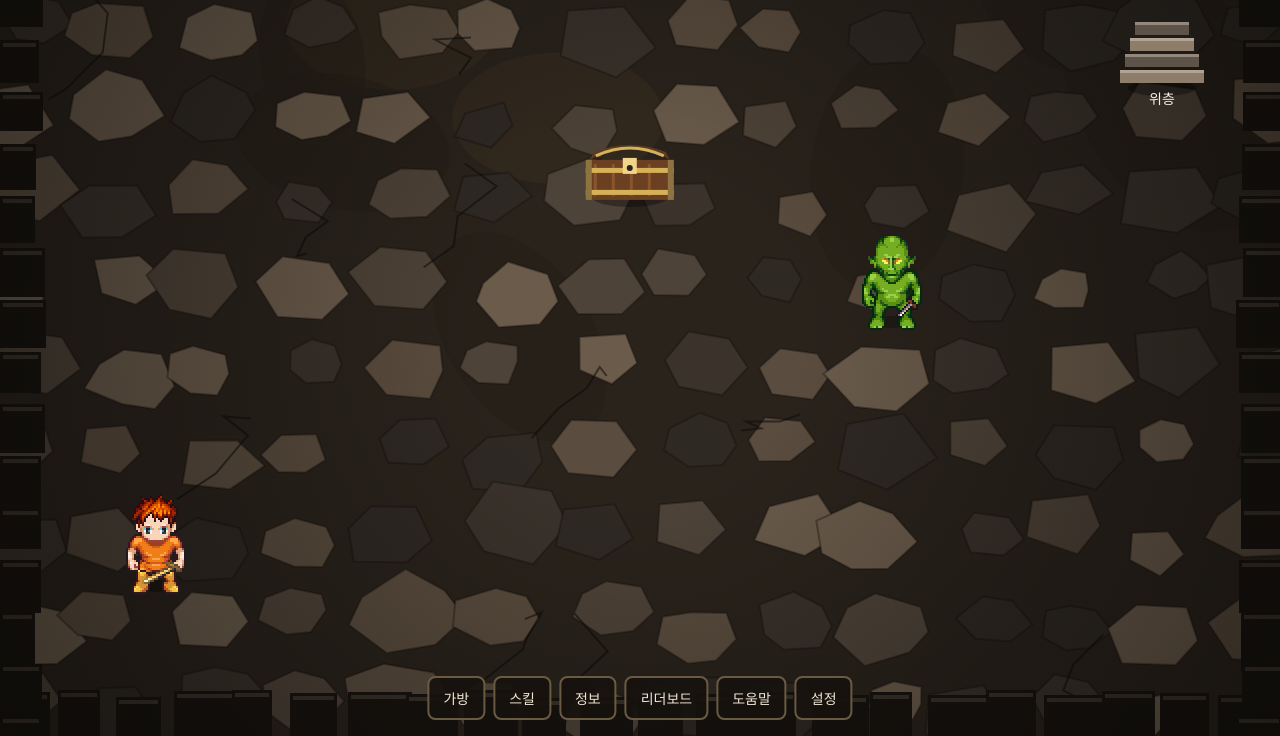
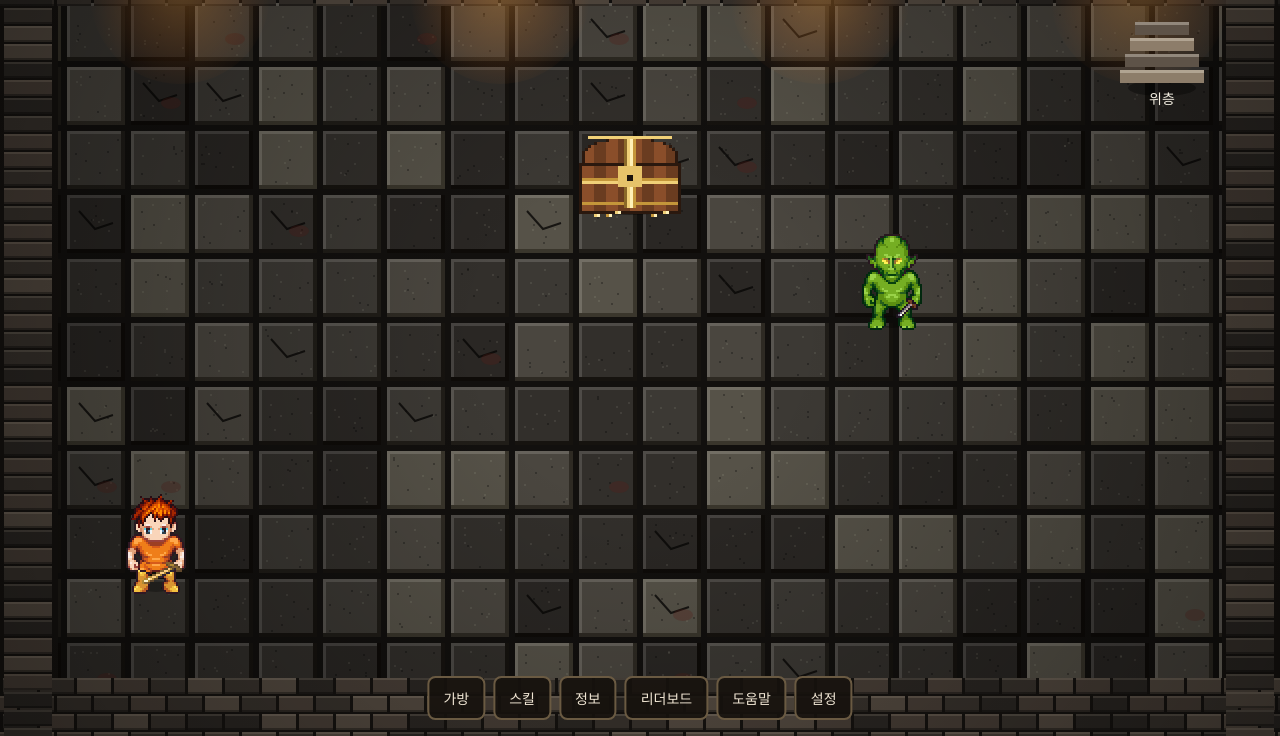
Before and after one commit to howmaking-prog/arrogance-2d-rpg, a website: page index.html in a window 1280 px wide. Shown: the part 64-800 px from the top of the page. Drawn offline with Linux system fonts and the light colour scheme.

Commit message:
Redraw the dungeon floor and treasure chest in dark pixel stone.

```diff
--- a/index.html
+++ b/index.html
@@ -307,7 +307,7 @@
     </section>
   </main>
 
-  <script type="module" src="src/game/main.js?v=11"></script>
+  <script type="module" src="src/game/main.js?v=12"></script>
 
 </body>
 </html>
--- a/src/game/floor.js
+++ b/src/game/floor.js
@@ -1,10 +1,11 @@
-// 2층부터 쓰는 석판 칸. 1층은 칸 경계 없는 던전 지형이다.
 const TILE_SIZE = 64
-const STONE_COLORS = ['#3c342c', '#4a3f34', '#322c27', '#55483c', '#3a312b']
-const DUNGEON_STONES = ['#4e4338', '#5a4c3e', '#3a322b', '#6a5b4b', '#2f2924']
+const GROUT = 3
+const WALL_DEPTH = 58
 const FLOOR_COLUMN_SHIFT = 17
 const FLOOR_ROW_SHIFT = 31
-const WALL_DEPTH = 46
+
+const WARM_STONES = ['#3c3934', '#4a463f', '#322f2b', '#565248', '#2a2724']
+const COLD_STONES = ['#34383c', '#3e444a', '#2a2e32', '#4a5158', '#24282c']
 
 const mix = (n) => {
   let value = Math.imul(n, 374761393)
@@ -16,8 +17,19 @@ const tileHash = (column, row) => mix(column * 374761393 + row * 668265263)
 
 let floorCache = null
 
-const drawStoneTiles = (ctx, width, height, floor) => {
-  ctx.fillStyle = '#16130f'
+const shadeColor = (hex, amount) => {
+  const value = Number.parseInt(hex.slice(1), 16)
+  const clampChannel = (channel) => Math.max(0, Math.min(255, channel + amount))
+  const red = clampChannel((value >> 16) & 255)
+  const green = clampChannel((value >> 8) & 255)
+  const blue = clampChannel(value & 255)
+  return `rgb(${red}, ${green}, ${blue})`
+}
+
+// 참고한 어두운 던전처럼, 모서리가 깎인 직사각 석판을 깐다.
+const drawStonePavers = (ctx, width, height, floor) => {
+  const palette = floor === 1 ? WARM_STONES : COLD_STONES
+  ctx.fillStyle = '#12100e'
   ctx.fillRect(0, 0, width, height)
 
   for (let y = 0; y < height; y += TILE_SIZE) {
@@ -25,130 +37,99 @@ const drawStoneTiles = (ctx, width, height, floor) => {
       const column = Math.floor(x / TILE_SIZE)
       const row = Math.floor(y / TILE_SIZE)
       const tone = tileHash(column + floor * FLOOR_COLUMN_SHIFT, row + floor * FLOOR_ROW_SHIFT)
-      const gap = 3
-      ctx.fillStyle = STONE_COLORS[tone % STONE_COLORS.length]
-      ctx.fillRect(x + gap, y + gap, TILE_SIZE - gap * 2, TILE_SIZE - gap * 2)
+      const base = palette[tone % palette.length]
+      const stoneX = x + GROUT
+      const stoneY = y + GROUT
+      const stoneWidth = TILE_SIZE - GROUT * 2
+      const stoneHeight = TILE_SIZE - GROUT * 2
 
-      ctx.fillStyle = 'rgba(112, 88, 62, 0.28)'
-      ctx.fillRect(x + gap, y + gap, TILE_SIZE - gap * 2, 3)
+      ctx.fillStyle = base
+      ctx.fillRect(stoneX, stoneY, stoneWidth, stoneHeight)
+      ctx.fillStyle = shadeColor(base, 28)
+      ctx.fillRect(stoneX, stoneY, stoneWidth, 3)
+      ctx.fillRect(stoneX, stoneY, 3, stoneHeight)
+      ctx.fillStyle = shadeColor(base, -28)
+      ctx.fillRect(stoneX, stoneY + stoneHeight - 4, stoneWidth, 4)
+      ctx.fillRect(stoneX + stoneWidth - 4, stoneY, 4, stoneHeight)
 
-      if (tone % 5 === 0) {
-        ctx.strokeStyle = 'rgba(14, 11, 9, 0.75)'
-        ctx.lineWidth = 1
+      for (let speck = 0; speck < 8; speck += 1) {
+        const noise = mix(tone + speck * 19)
+        const speckX = stoneX + 6 + (noise % (stoneWidth - 12))
+        const speckY = stoneY + 6 + ((noise >>> 8) % (stoneHeight - 12))
+        ctx.fillStyle = noise % 2 === 0 ? 'rgba(0, 0, 0, 0.28)' : 'rgba(255, 244, 220, 0.08)'
+        ctx.fillRect(speckX, speckY, 2, 2)
+      }
+
+      if (tone % 6 === 0) {
+        ctx.strokeStyle = 'rgba(8, 7, 6, 0.8)'
+        ctx.lineWidth = 2
         ctx.beginPath()
-        ctx.moveTo(x + 14, y + 20)
-        ctx.lineTo(x + 30, y + 42)
-        ctx.lineTo(x + 48, y + 34)
+        ctx.moveTo(stoneX + 12, stoneY + 16)
+        ctx.lineTo(stoneX + 28, stoneY + 34)
+        ctx.lineTo(stoneX + 46, stoneY + 28)
         ctx.stroke()
       }
 
-      if (tone % 7 === 0) {
-        ctx.fillStyle = 'rgba(18, 14, 11, 0.4)'
+      if (tone % 9 === 0) {
+        ctx.fillStyle = floor === 1 ? 'rgba(92, 28, 22, 0.28)' : 'rgba(20, 24, 28, 0.35)'
         ctx.beginPath()
-        ctx.ellipse(x + 42, y + 30, 9, 5, 0, 0, Math.PI * 2)
+        ctx.ellipse(stoneX + 40, stoneY + 36, 10, 6, 0, 0, Math.PI * 2)
         ctx.fill()
       }
     }
   }
 }
 
-// 1층은 격자 타일 대신 흙과 불규칙한 바위, 가장자리 벽으로 던전 방을 만든다.
-const drawDungeonTerrain = (ctx, width, height) => {
-  ctx.fillStyle = '#2a231c'
-  ctx.fillRect(0, 0, width, height)
+const drawBrick = (ctx, x, y, brickWidth, brickHeight, tone) => {
+  const colors = ['#3a342e', '#4a4038', '#2c2824', '#564c42']
+  ctx.fillStyle = colors[tone % colors.length]
+  ctx.fillRect(x, y, brickWidth, brickHeight)
+  ctx.fillStyle = 'rgba(255, 236, 210, 0.14)'
+  ctx.fillRect(x, y, brickWidth, 2)
+  ctx.fillStyle = 'rgba(0, 0, 0, 0.35)'
+  ctx.fillRect(x, y + brickHeight - 2, brickWidth, 2)
+}
 
-  const dirtCount = Math.max(8, Math.round((width * height) / 180000))
-  for (let index = 0; index < dirtCount; index += 1) {
-    const tone = mix(index + 41)
-    const x = (tone % 1000) / 1000 * width
-    const y = ((tone >>> 8) % 1000) / 1000 * height
-    const radius = 70 + (tone % 90)
-    ctx.fillStyle = tone % 3 === 0 ? 'rgba(58, 46, 32, 0.55)' : 'rgba(36, 30, 24, 0.45)'
-    ctx.beginPath()
-    ctx.ellipse(x, y, radius, radius * 0.62, (tone % 18) / 10, 0, Math.PI * 2)
-    ctx.fill()
-  }
+// 가장자리는 벽돌 벽으로 막아 던전 방처럼 보이게 한다.
+const drawDungeonWalls = (ctx, width, height) => {
+  ctx.fillStyle = '#161310'
+  ctx.fillRect(0, 0, width, WALL_DEPTH)
+  ctx.fillRect(0, height - WALL_DEPTH, width, WALL_DEPTH)
+  ctx.fillRect(0, 0, WALL_DEPTH, height)
+  ctx.fillRect(width - WALL_DEPTH, 0, WALL_DEPTH, height)
 
-  const columns = Math.ceil(width / 96)
-  const rows = Math.ceil(height / 84)
-  for (let row = 0; row < rows; row += 1) {
-    for (let column = 0; column < columns; column += 1) {
-      const tone = mix(column * 19 + row * 53 + 7)
-      const x = column * 96 + (tone % 36)
-      const y = row * 84 + ((tone >>> 5) % 28)
-      const radius = 34 + (tone % 28)
-      const sides = 5 + (tone % 3)
-      ctx.fillStyle = DUNGEON_STONES[tone % DUNGEON_STONES.length]
-      ctx.beginPath()
-      for (let side = 0; side < sides; side += 1) {
-        const spin = mix(tone + side * 17)
-        const angle = (Math.PI * 2 * side) / sides + (spin % 10) / 40
-        const reach = radius * (0.72 + (spin % 30) / 100)
-        const pointX = x + Math.cos(angle) * reach
-        const pointY = y + Math.sin(angle) * reach * 0.72
-        if (side === 0) {
-          ctx.moveTo(pointX, pointY)
-        } else {
-          ctx.lineTo(pointX, pointY)
-        }
-      }
-      ctx.closePath()
-      ctx.fill()
-      ctx.strokeStyle = 'rgba(18, 14, 11, 0.35)'
-      ctx.lineWidth = 2
-      ctx.stroke()
+  const brickWidth = 34
+  const brickHeight = 16
+  for (let row = 0; row < Math.ceil(WALL_DEPTH / brickHeight); row += 1) {
+    const offset = row % 2 === 0 ? 0 : brickWidth / 2
+    for (let x = -brickWidth; x < width; x += brickWidth + 3) {
+      drawBrick(ctx, x + offset, row * (brickHeight + 2), brickWidth, brickHeight, mix(x + row))
+      drawBrick(ctx, x + offset, height - WALL_DEPTH + row * (brickHeight + 2), brickWidth, brickHeight, mix(x + row + 5))
     }
   }
+  for (let y = 0; y < height; y += brickHeight + 2) {
+    drawBrick(ctx, 4, y, WALL_DEPTH - 10, brickHeight, mix(y))
+    drawBrick(ctx, width - WALL_DEPTH + 4, y, WALL_DEPTH - 10, brickHeight, mix(y + 9))
+  }
+}
 
-  for (let index = 0; index < 10; index += 1) {
-    const tone = mix(index + 900)
-    let x = (tone % 1000) / 1000 * width
-    let y = ((tone >>> 7) % 1000) / 1000 * height
-    ctx.strokeStyle = 'rgba(12, 10, 8, 0.55)'
-    ctx.lineWidth = 2
+const drawTorches = (ctx, width) => {
+  for (let x = 180; x < width - 80; x += 320) {
+    const glow = ctx.createRadialGradient(x, WALL_DEPTH - 8, 4, x, WALL_DEPTH + 10, 90)
+    glow.addColorStop(0, 'rgba(255, 166, 64, 0.38)')
+    glow.addColorStop(1, 'rgba(255, 120, 30, 0)')
+    ctx.fillStyle = glow
     ctx.beginPath()
-    ctx.moveTo(x, y)
-    for (let step = 0; step < 4; step += 1) {
-      const bend = mix(tone + step * 13)
-      x += ((bend % 80) - 40)
-      y += (((bend >>> 6) % 50) - 10)
-      ctx.lineTo(x, y)
-    }
-    ctx.stroke()
+    ctx.arc(x, WALL_DEPTH, 90, 0, Math.PI * 2)
+    ctx.fill()
+
+    ctx.fillStyle = '#5a4634'
+    ctx.fillRect(x - 3, WALL_DEPTH - 18, 6, 16)
+    ctx.fillStyle = '#f0c14a'
+    ctx.fillRect(x - 4, WALL_DEPTH - 28, 8, 10)
+    ctx.fillStyle = '#fff1c2'
+    ctx.fillRect(x - 2, WALL_DEPTH - 32, 4, 6)
   }
-
-  const drawWallBlock = (x, y, blockWidth, blockHeight) => {
-    ctx.fillStyle = '#17130f'
-    ctx.fillRect(x, y, blockWidth, blockHeight)
-    ctx.fillStyle = '#3a322b'
-    ctx.fillRect(x + 3, y + 3, blockWidth - 6, 4)
-  }
-
-  for (let x = 0; x < width; x += 58) {
-    const tone = mix(x + 3)
-    const block = 40 + (tone % 28)
-    drawWallBlock(x, 0, block, WALL_DEPTH - (tone % 14))
-    drawWallBlock(x, height - WALL_DEPTH + (tone % 10), block, WALL_DEPTH)
-  }
-  for (let y = 0; y < height; y += 52) {
-    const tone = mix(y + 11)
-    const block = 36 + (tone % 24)
-    drawWallBlock(0, y, WALL_DEPTH - (tone % 12), block)
-    drawWallBlock(width - WALL_DEPTH + (tone % 10), y, WALL_DEPTH, block)
-  }
-
-  const shade = ctx.createRadialGradient(
-    width / 2,
-    height / 2,
-    Math.min(width, height) * 0.2,
-    width / 2,
-    height / 2,
-    Math.max(width, height) * 0.72,
-  )
-  shade.addColorStop(0, 'rgba(0, 0, 0, 0)')
-  shade.addColorStop(1, 'rgba(6, 5, 4, 0.62)')
-  ctx.fillStyle = shade
-  ctx.fillRect(0, 0, width, height)
 }
 
 const paintFloor = (width, height, floor) => {
@@ -159,15 +140,26 @@ const paintFloor = (width, height, floor) => {
   if (!layer) {
     throw new Error('바닥 버퍼를 만들 수 없습니다.')
   }
-  if (floor === 1) {
-    drawDungeonTerrain(layer, width, height)
-  } else {
-    drawStoneTiles(layer, width, height, floor)
-  }
+  drawStonePavers(layer, width, height, floor)
+  drawDungeonWalls(layer, width, height)
+  drawTorches(layer, width)
+
+  const shade = layer.createRadialGradient(
+    width / 2,
+    height / 2,
+    Math.min(width, height) * 0.2,
+    width / 2,
+    height / 2,
+    Math.max(width, height) * 0.75,
+  )
+  shade.addColorStop(0, 'rgba(0, 0, 0, 0)')
+  shade.addColorStop(1, 'rgba(0, 0, 0, 0.55)')
+  layer.fillStyle = shade
+  layer.fillRect(0, 0, width, height)
   return surface
 }
 
-// 같은 크기와 층은 다시 그리지 않고, 1층만 던전 지형으로 깐다.
+// 같은 크기와 층은 다시 그리지 않는다.
 export const drawTowerFloor = (ctx, width, height, floor) => {
   try {
     if (
--- a/src/game/items.js
+++ b/src/game/items.js
@@ -1,9 +1,10 @@
 import { BRASS_SWORD_ATK } from './stats/constants.js'
 
 // 상자와 떨어진 아이템에 손을 뻗을 수 있는 거리. 좌표는 중심이다.
-const CHEST_WIDTH = 88
-const CHEST_HEIGHT = 68
+const CHEST_WIDTH = 120
+const CHEST_HEIGHT = 108
 const CHEST_REACH = 120
+const CHEST_SCALE = 3
 
 // 걷기 아래 방향 첫 칸에 있는 놋쇠검만 잘라 바닥 아이템으로 쓴다.
 const SWORD_URL = 'src/item/weapon/Sword_brass.png'
@@ -23,73 +24,124 @@ const containsPoint = (point, centerX, centerY, width, height) => (
   && Math.abs(point.y - centerY) <= height / 2
 )
 
-// 나무결과 쇠테, 자물쇠가 있는 상자를 그린다. 열리면 뚜껑이 뒤로 젖혀진다.
-const drawChest = (ctx, chest) => {
-  const left = chest.x - chest.width / 2
-  const top = chest.y - chest.height / 2
-  const bodyTop = top + 28
-  const bodyHeight = chest.height - 28
+const CHEST_SPRITE_WIDTH = 40
+const CHEST_SPRITE_HEIGHT = 36
 
-  ctx.fillStyle = 'rgba(0, 0, 0, 0.35)'
-  ctx.beginPath()
-  ctx.ellipse(chest.x, top + chest.height - 2, chest.width * 0.42, 9, 0, 0, Math.PI * 2)
-  ctx.fill()
+const paintPixel = (ctx, x, y, color) => {
+  ctx.fillStyle = color
+  ctx.fillRect(x, y, 1, 1)
+}
 
-  const drawBody = () => {
-    ctx.fillStyle = '#6b3f22'
-    ctx.fillRect(left, bodyTop, chest.width, bodyHeight)
-    ctx.fillStyle = '#8a552c'
-    for (let plank = 0; plank < 4; plank += 1) {
-      const plankX = left + 8 + plank * ((chest.width - 16) / 4)
-      ctx.fillRect(plankX, bodyTop + 4, 3, bodyHeight - 8)
-    }
-    ctx.fillStyle = '#d7b15a'
-    ctx.fillRect(left, bodyTop + 8, chest.width, 5)
-    ctx.fillRect(left, bodyTop + bodyHeight - 10, chest.width, 5)
-    ctx.fillStyle = '#8d7340'
-    ctx.fillRect(left, bodyTop, 6, bodyHeight)
-    ctx.fillRect(left + chest.width - 6, bodyTop, 6, bodyHeight)
+// 작은 픽셀 상자를 만들어 확대해 그린다. 곡선 도형은 쓰지 않는다.
+const buildChestSprite = (open) => {
+  const sprite = document.createElement('canvas')
+  sprite.width = CHEST_SPRITE_WIDTH
+  sprite.height = CHEST_SPRITE_HEIGHT
+  const ctx = sprite.getContext('2d')
+  if (!ctx) {
+    throw new Error('보물상자 픽셀을 만들 수 없습니다.')
   }
 
-  const drawLid = (lifted) => {
-    const lidTop = lifted ? top - 8 : top
-    const lidHeight = lifted ? 22 : 30
-    ctx.fillStyle = lifted ? '#4e311c' : '#5c3a22'
-    ctx.beginPath()
-    ctx.moveTo(left + 4, bodyTop)
-    ctx.quadraticCurveTo(chest.x, lidTop, left + chest.width - 4, bodyTop)
-    ctx.lineTo(left + chest.width - 8, bodyTop - (lifted ? 2 : 8))
-    ctx.quadraticCurveTo(chest.x, lidTop + lidHeight * 0.2, left + 8, bodyTop - (lifted ? 2 : 8))
-    ctx.closePath()
-    ctx.fill()
-    ctx.strokeStyle = '#d7b15a'
-    ctx.lineWidth = 3
-    ctx.beginPath()
-    ctx.moveTo(left + 10, bodyTop - 4)
-    ctx.quadraticCurveTo(chest.x, lidTop + 8, left + chest.width - 10, bodyTop - 4)
-    ctx.stroke()
+  const wood = (x) => (Math.floor(x / 4) % 2 === 0 ? '#6a3c20' : '#8a4e2a')
+  const put = (x, y, color) => paintPixel(ctx, x, y, color)
+
+  for (let y = 18; y <= 32; y += 1) {
+    for (let x = 4; x <= 35; x += 1) {
+      put(x, y, wood(x))
+    }
+  }
+  for (let x = 3; x <= 36; x += 1) {
+    put(x, 17, '#2a180e')
+    put(x, 33, '#2a180e')
+  }
+  for (let y = 17; y <= 33; y += 1) {
+    put(3, y, '#2a180e')
+    put(36, y, '#2a180e')
+  }
+  for (let x = 4; x <= 35; x += 1) {
+    put(x, 22, '#c4963a')
+    put(x, 23, '#f0d078')
+    put(x, 30, '#c4963a')
   }
 
-  if (!chest.open) {
-    drawBody()
-    drawLid(false)
-    ctx.fillStyle = '#f0d48a'
-    ctx.fillRect(chest.x - 7, bodyTop - 2, 14, 16)
-    ctx.fillStyle = '#2a2118'
-    ctx.beginPath()
-    ctx.arc(chest.x, bodyTop + 8, 3, 0, Math.PI * 2)
-    ctx.fill()
-    return
+  const lidRows = open
+    ? [[8, 14, 25], [7, 11, 28], [6, 8, 31], [5, 6, 33]]
+    : [[8, 16, 23], [9, 12, 27], [10, 8, 31], [11, 6, 33], [12, 5, 34], [13, 4, 35], [14, 4, 35], [15, 4, 35], [16, 4, 35]]
+
+  lidRows.forEach(([y, left, right]) => {
+    for (let x = left; x <= right; x += 1) {
+      put(x, y, '#5c3218')
+      put(x, y, wood(x))
+    }
+    put(left, y, '#2a180e')
+    put(right, y, '#2a180e')
+  })
+  for (let x = 6; x <= 33; x += 1) {
+    put(x, open ? 5 : 8, '#f0d078')
+  }
+  for (let y = open ? 6 : 9; y <= 31; y += 1) {
+    put(18, y, '#8a6828')
+    put(19, y, '#f0d078')
+    put(20, y, '#fff1b8')
+    put(21, y, '#c4963a')
   }
 
-  drawLid(true)
-  drawBody()
-  ctx.fillStyle = '#1a140f'
-  ctx.fillRect(left + 8, bodyTop + 4, chest.width - 16, 14)
-  ctx.fillStyle = '#e7c56a'
-  ctx.fillRect(chest.x - 4, bodyTop + 8, 8, 5)
-  ctx.fillStyle = '#f0d48a'
-  ctx.fillRect(chest.x - 7, bodyTop + 16, 14, 10)
+  if (open) {
+    for (let y = 18; y <= 24; y += 1) {
+      for (let x = 8; x <= 31; x += 1) {
+        put(x, y, '#140e0a')
+      }
+    }
+    put(16, 21, '#f0d078')
+    put(23, 20, '#fff1b8')
+    put(14, 22, '#c4963a')
+  } else {
+    for (let y = 18; y <= 24; y += 1) {
+      for (let x = 16; x <= 23; x += 1) {
+        put(x, y, '#e6c36a')
+      }
+    }
+    put(19, 21, '#1a120c')
+    put(20, 21, '#1a120c')
+    put(19, 22, '#1a120c')
+    put(20, 22, '#1a120c')
+  }
+
+  const coins = [[8, 34], [12, 34], [15, 33], [27, 34], [31, 33]]
+  coins.forEach(([x, y], index) => {
+    put(x, y, index % 2 === 0 ? '#f0d078' : '#c4963a')
+    put(x + 1, y, '#fff1b8')
+  })
+
+  return sprite
+}
+
+let closedChestSprite = null
+let openChestSprite = null
+
+const chestSprite = (open) => {
+  if (open) {
+    openChestSprite = openChestSprite || buildChestSprite(true)
+    return openChestSprite
+  }
+  closedChestSprite = closedChestSprite || buildChestSprite(false)
+  return closedChestSprite
+}
+
+const drawChest = (ctx, chest) => {
+  try {
+    const sprite = chestSprite(chest.open)
+    const width = CHEST_SPRITE_WIDTH * CHEST_SCALE
+    const height = CHEST_SPRITE_HEIGHT * CHEST_SCALE
+    ctx.fillStyle = 'rgba(0, 0, 0, 0.4)'
+    ctx.beginPath()
+    ctx.ellipse(chest.x, chest.y + height * 0.38, width * 0.38, 8, 0, 0, Math.PI * 2)
+    ctx.fill()
+    ctx.imageSmoothingEnabled = false
+    ctx.drawImage(sprite, chest.x - width / 2, chest.y - height / 2, width, height)
+  } catch (error) {
+    console.error('보물상자 그리기 실패', error)
+  }
 }
 
 const drawDroppedSword = (ctx, image, item) => {
```
Also changed, not shown: src/game/main.js (+4 -4 lines).
